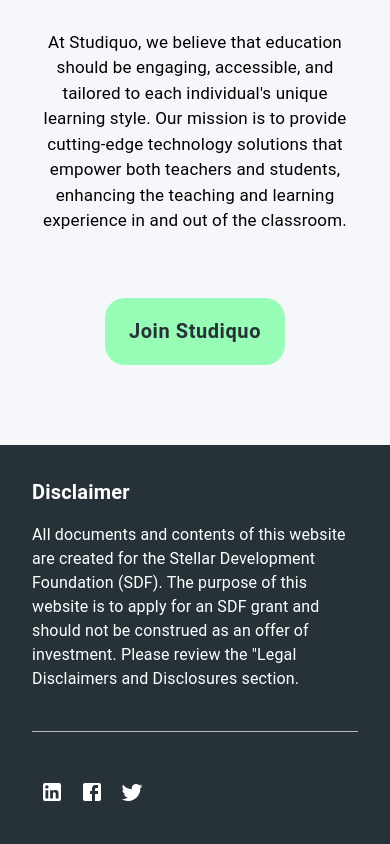
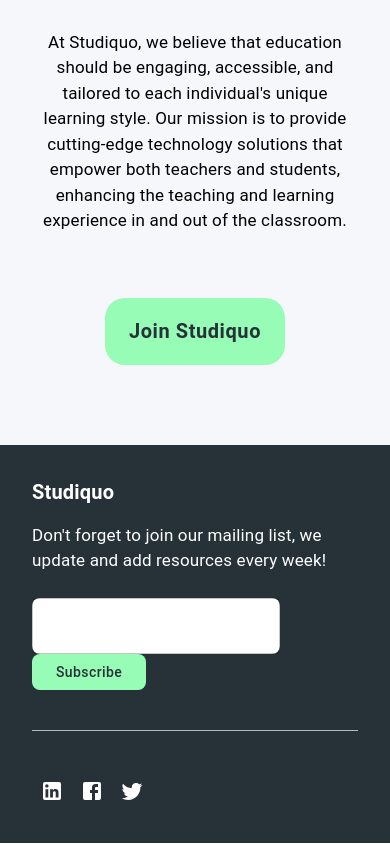
Before and after one commit to otito12/studiquo-marketest, a Next.js app: page / in a window 390 px wide. Shown: the part 4210-5054 px from the top of the page. Built offline with nearby package versions, Linux system fonts and the light colour scheme.

Commit message:
mobile menu add

```diff
--- a/app/(site)/components/footer.tsx
+++ b/app/(site)/components/footer.tsx
@@ -4,6 +4,7 @@
   Divider,
   Grid,
   IconButton,
+  TextField,
   Typography,
   useMediaQuery,
   useTheme,
@@ -40,22 +41,49 @@
         <Grid container justifyContent={"space-between"}>
           <Grid item>
             <Grid container direction={"column"}>
+              <Grid item xs={12}>
                 <Typography
                   color={"white"}
                   fontSize={"20px"}
                   fontWeight={"bold"}
                   sx={{ pb: 2 }}
                 >
-                Disclaimer
+                  Studiquo
                 </Typography>
+              </Grid>
+
               <Grid item>
-                <Typography color={"white"}>
-                  All documents and contents of this website are created for the
-                  Stellar Development Foundation (SDF). The purpose of this
-                  website is to apply for an SDF grant and should not be
-                  construed as an offer of investment. Please review the "Legal
-                  Disclaimers and Disclosures section.
+                <Typography color={"white"} fontSize={"17px"}>
+                  Don't forget to join our mailing list, we update and add
+                  resources every week!
                 </Typography>
+              </Grid>
+              <Grid container pt={3}>
+                <TextField
+                  id="outlined-basic"
+                  variant="outlined"
+                  sx={{
+                    background: "white",
+                    borderRadius: "8px",
+                    mr: 2,
+                  }}
+                />
+                <Button
+                  disableRipple
+                  sx={{
+                    pl: 3,
+                    pr: 3,
+                    borderRadius: "8px",
+                    background: "#97FCB5",
+                    color: "#263238 !important",
+                    textTransform: "none",
+                    ":hover": {
+                      background: "#97FCB5 !important",
+                    },
+                  }}
+                >
+                  Subscribe
+                </Button>
               </Grid>
             </Grid>
           </Grid>
```
Lines whose indentation alone changed are shown as unchanged.
